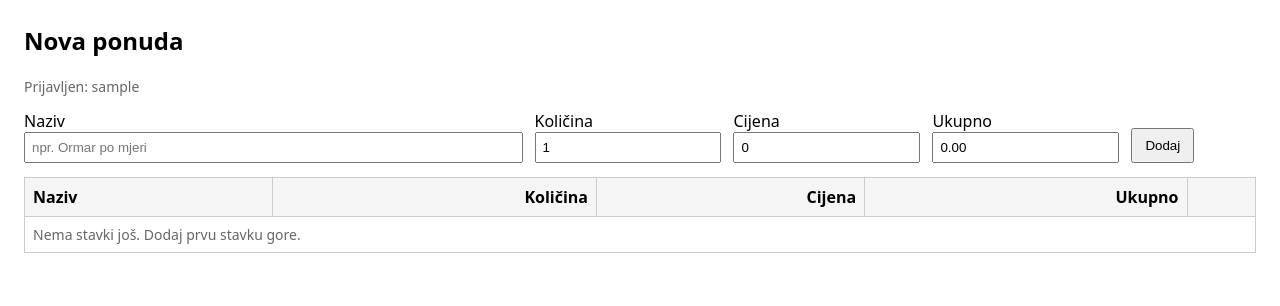
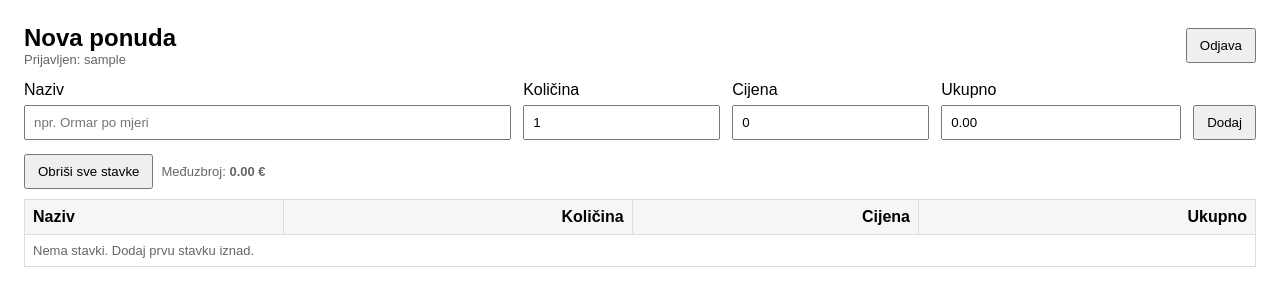
Before and after one commit to jevrem/ponude-app, a FastAPI app: page /offer in a window 1280 px wide. Shown: the top 306 px of the page. Run offline with FastAPI, Linux system fonts and the light colour scheme; the visitor is signed in with stand-in values (Sample User, id 1).

Commit message:
Update offer.html

```diff
--- a/app/templates/offer.html
+++ b/app/templates/offer.html
@@ -1,46 +1,71 @@
-<!doctype html>
+<!DOCTYPE html>
 <html lang="hr">
 <head>
-  <meta charset="utf-8" />
-  <title>Nova ponuda</title>
+  <meta charset="UTF-8" />
+  <title>Ponude - Nova ponuda</title>
   <style>
-    body { font-family: system-ui, Arial; margin: 24px; }
-    table { border-collapse: collapse; width: 100%; margin-top: 14px; }
-    th, td { border: 1px solid #ccc; padding: 8px; }
-    th { background: #f5f5f5; text-align: left; }
-    input[type="text"], input[type="number"] { width: 100%; box-sizing: border-box; padding: 6px; }
-    .row { display: flex; gap: 12px; align-items: end; margin-bottom: 12px; }
-    .btn { padding: 8px 12px; cursor: pointer; }
-    .muted { color: #666; font-size: 14px; }
-    .right { text-align: right; }
+    body { font-family: Arial, sans-serif; padding: 16px; }
+    .top { display:flex; align-items:center; justify-content:space-between; margin-bottom: 14px; }
+    .muted { color:#666; font-size: 13px; }
+    .row { display:flex; gap: 12px; align-items: end; margin-bottom: 14px; }
+    .field { display:flex; flex-direction:column; gap:6px; }
+    input { padding: 8px; min-width: 220px; }
+    input[type="number"] { min-width: 120px; }
+    button { padding: 8px 12px; cursor:pointer; }
+    table { border-collapse: collapse; width: 100%; margin-top: 10px; }
+    th, td { border: 1px solid #ddd; padding: 8px; text-align: left; }
+    th { background: #f6f6f6; }
+    .right { text-align:right; }
+    .actions { display:flex; gap: 8px; }
   </style>
 </head>
 <body>
 
-  <h2>Nova ponuda</h2>
-  <p class="muted">Prijavljen: {{ user }}</p>
+  <div class="top">
+    <div>
+      <h2 style="margin:0">Nova ponuda</h2>
+      <div class="muted">Prijavljen: {{ user }}</div>
+    </div>
+    <form method="post" action="/logout">
+      <button type="submit">Odjava</button>
+    </form>
+  </div>
 
-  <form method="post" action="/offer/add" class="row">
-    <div style="flex: 4">
+  <form method="post" action="/offer/add">
+    <div class="row">
+      <div class="field" style="flex:1">
         <label>Naziv</label>
-      <input name="name" type="text" placeholder="npr. Ormar po mjeri" required>
+        <input name="name" placeholder="npr. Ormar po mjeri" required />
       </div>
-    <div style="flex: 1.5">
+
+      <div class="field">
         <label>Količina</label>
-      <input id="qty" name="qty" type="number" step="0.01" value="1" required>
+        <input id="qty" name="qty" type="number" step="0.01" value="1" />
       </div>
-    <div style="flex: 1.5">
+
+      <div class="field">
         <label>Cijena</label>
-      <input id="price" name="price" type="number" step="0.01" value="0" required>
+        <input id="price" name="price" type="number" step="0.01" value="0" />
       </div>
-    <div style="flex: 1.5">
+
+      <div class="field">
         <label>Ukupno</label>
-      <input id="total" type="text" readonly value="0.00">
+        <input id="total" type="text" value="0.00" readonly />
       </div>
-    <div style="flex: 1">
-      <button class="btn" type="submit">Dodaj</button>
+
+      <div class="field">
+        <label>&nbsp;</label>
+        <button type="submit">Dodaj</button>
+      </div>
     </div>
   </form>
+
+  <div class="actions">
+    <form method="post" action="/offer/clear">
+      <button type="submit">Obriši sve stavke</button>
+    </form>
+    <div class="muted" style="align-self:center">Međuzbroj: <b>{{ subtotal }} €</b></div>
+  </div>
 
   <table>
     <thead>
@@ -49,27 +74,20 @@
         <th class="right">Količina</th>
         <th class="right">Cijena</th>
         <th class="right">Ukupno</th>
-        <th></th>
       </tr>
     </thead>
     <tbody>
-      {% for it in items %}
+      {% for i in items %}
       <tr>
-        <td>{{ it.name }}</td>
-        <td class="right">{{ "%.2f"|format(it.qty) }}</td>
-        <td class="right">{{ "%.2f"|format(it.price) }}</td>
-        <td class="right"><strong>{{ "%.2f"|format(it.total) }}</strong></td>
-        <td class="right">
-          <form method="post" action="/offer/delete" style="margin:0">
-            <input type="hidden" name="idx" value="{{ loop.index0 }}">
-            <button class="btn" type="submit">Obriši</button>
-          </form>
-        </td>
+        <td>{{ i.name }}</td>
+        <td class="right">{{ "%.2f"|format(i.qty) }}</td>
+        <td class="right">{{ "%.2f"|format(i.price) }}</td>
+        <td class="right">{{ "%.2f"|format(i.total) }}</td>
       </tr>
       {% endfor %}
       {% if items|length == 0 %}
       <tr>
-        <td colspan="5" class="muted">Nema stavki još. Dodaj prvu stavku gore.</td>
+        <td colspan="4" class="muted">Nema stavki. Dodaj prvu stavku iznad.</td>
       </tr>
       {% endif %}
     </tbody>
```
Lines whose indentation alone changed are shown as unchanged.
